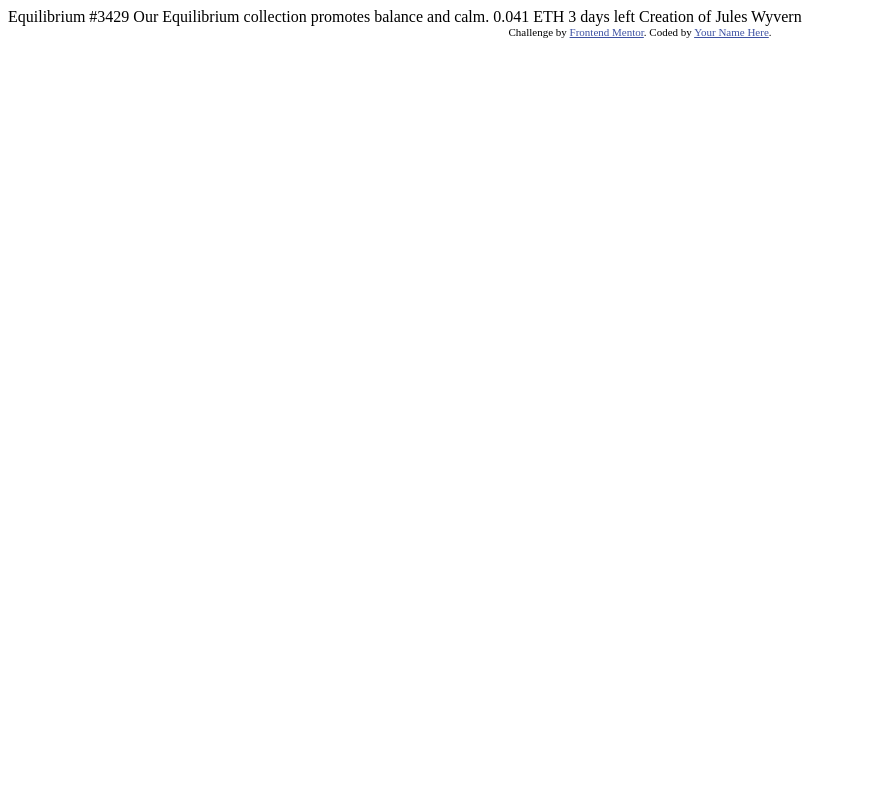
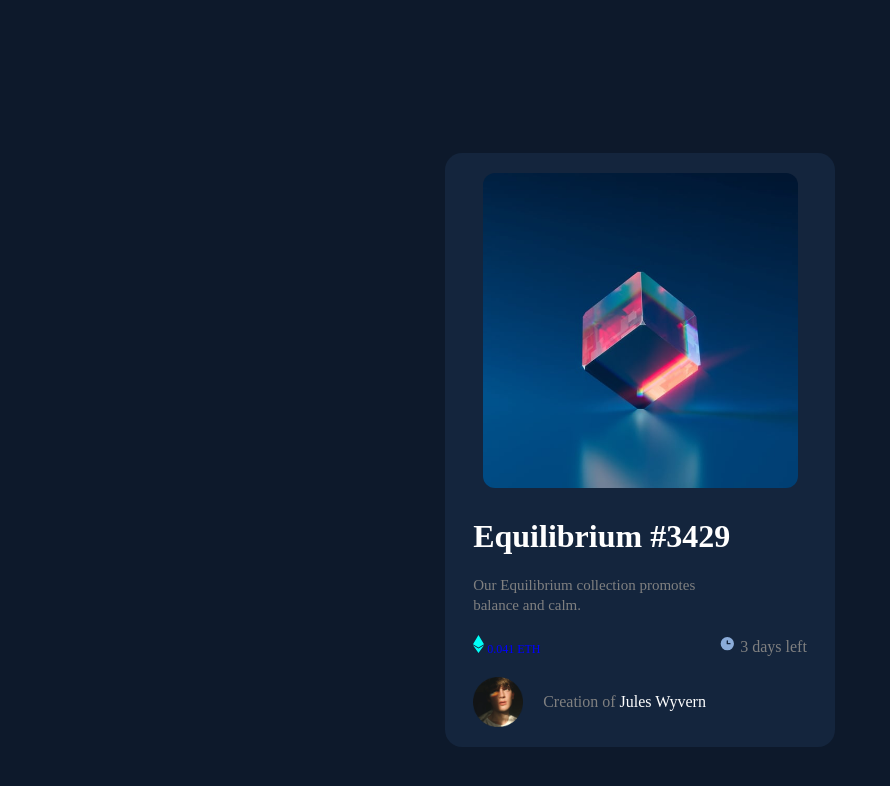
Before and after one commit to sylaht/front-end-mentor-challenges, a plain HTML site: page nft-preview-card-component-main/index.html in a window 1280 px wide. Shown: the whole page, without its empty margins (0-890 px from the left). Drawn offline with Linux system fonts and the light colour scheme.

Commit message:
feat(desktop) creating card structuring

```diff
--- a/nft-preview-card-component-main/index.html
+++ b/nft-preview-card-component-main/index.html
@@ -1,33 +1,36 @@
 <!DOCTYPE html>
 <html lang="en">
   <head>
-  <meta charset="UTF-8">
-  <meta name="viewport" content="width=device-width, initial-scale=1.0"> <!-- displays site properly based on user's device -->
-
-  <link rel="icon" type="image/png" sizes="32x32" href="./images/favicon-32x32.png">
-
+    <meta charset="UTF-8" />
+    <meta name="viewport" content="width=device-width, initial-scale=1.0" />
+    <link
+      rel="icon"
+      type="image/png"
+      sizes="32x32"
+      href="./images/favicon-32x32.png"
+    />
+    <link rel="stylesheet" href="./styles.css">
     <title>Frontend Mentor | NFT preview card component</title>
-
-  <!-- Feel free to remove these styles or customise in your own stylesheet 👍 -->
-  <style>
-    .attribution { font-size: 11px; text-align: center; }
-    .attribution a { color: hsl(228, 45%, 44%); }
-  </style>
   </head>
   <body>
-
-  Equilibrium #3429
-
-  Our Equilibrium collection promotes balance and calm.
-
-  0.041 ETH
-  3 days left
-
-  Creation of Jules Wyvern
-
-  <div class="attribution">
-    Challenge by <a href="https://www.frontendmentor.io?ref=challenge" target="_blank">Frontend Mentor</a>.
-    Coded by <a href="#">Your Name Here</a>.
+    <div class="container">
+      <img class="card-image" src="./images/image-equilibrium.jpg">
+      <div class="details-container">
+        <h1 class="card-title">Equilibrium #3429</h1>
+        <p class="card-text">Our Equilibrium collection promotes balance and calm.</p>
+        <div class="card-description">
+          <span class="card-price">
+            <svg width="11" height="18" xmlns="http://www.w3.org/2000/svg"><path d="M11 10.216 5.5 18 0 10.216l5.5 3.263 5.5-3.262ZM5.5 0l5.496 9.169L5.5 12.43 0 9.17 5.5 0Z" fill="#00FFF8"/></svg>
+            0.041 ETH</span>
+            <span class="card-days">
+              <svg width="17" height="17" xmlns="http://www.w3.org/2000/svg"><path d="M8.305 2.007a6.667 6.667 0 1 0 0 13.334 6.667 6.667 0 0 0 0-13.334Zm2.667 7.334H8.305a.667.667 0 0 1-.667-.667V6.007a.667.667 0 0 1 1.334 0v2h2a.667.667 0 0 1 0 1.334Z" fill="#8BACD9"/></svg>
+              3 days left</span>
+            </div>
+          <div class="footer-card">
+            <img src="./images/image-avatar.png">
+            <p>Creation of <span>Jules Wyvern</span></p>
+          </div>
+      </div>
     </div>
   </body>
 </html>
--- /dev/null
+++ b/nft-preview-card-component-main/styles.css
@@ -0,0 +1,79 @@
+* {
+  margin: 0;
+  padding: 0;
+}
+
+body {
+  display: flex;
+  padding: 50px;
+  min-height: 100vh;
+  align-items: center;
+  background-color: hsl(217, 54%, 11%);
+}
+
+.container {
+  max-width: 350px;
+  display: flex;
+  flex-direction: column;
+  align-items: center;
+  gap: 30px;
+  margin: 0 auto;
+  background-color: hsl(216, 50%, 16%);
+  padding: 20px;
+  border-radius: 17px;
+}
+
+.card-image {
+  max-width: 90%;
+  border-radius: 12px;
+  margin: 0 auto;
+}
+
+.details-container {
+  display: flex;
+  flex-direction: column;
+  gap: 20px;
+}
+.card-title {
+  color: #fff;
+}
+
+.card-text {
+  font-size: 15px;
+  width: 70%;
+  line-height: 20px;
+  color: gray;
+}
+
+.card-description {
+  display: flex;
+  justify-content: space-between;
+}
+
+.card-price {
+  font-size: 12px;
+  color: blue;
+}
+
+.card-days {
+  font-size: 212x;
+  color: gray;
+}
+
+.footer-card {
+  display: flex;
+  align-items: center;
+  gap: 20px;
+}
+
+.footer-card img {
+  max-width: 50px;
+}
+
+.footer-card p {
+  color: gray;
+}
+
+.footer-card span {
+  color: #fff;
+}
```
Also changed, not shown: 1 other file. Lines whose indentation alone changed are shown as unchanged.
